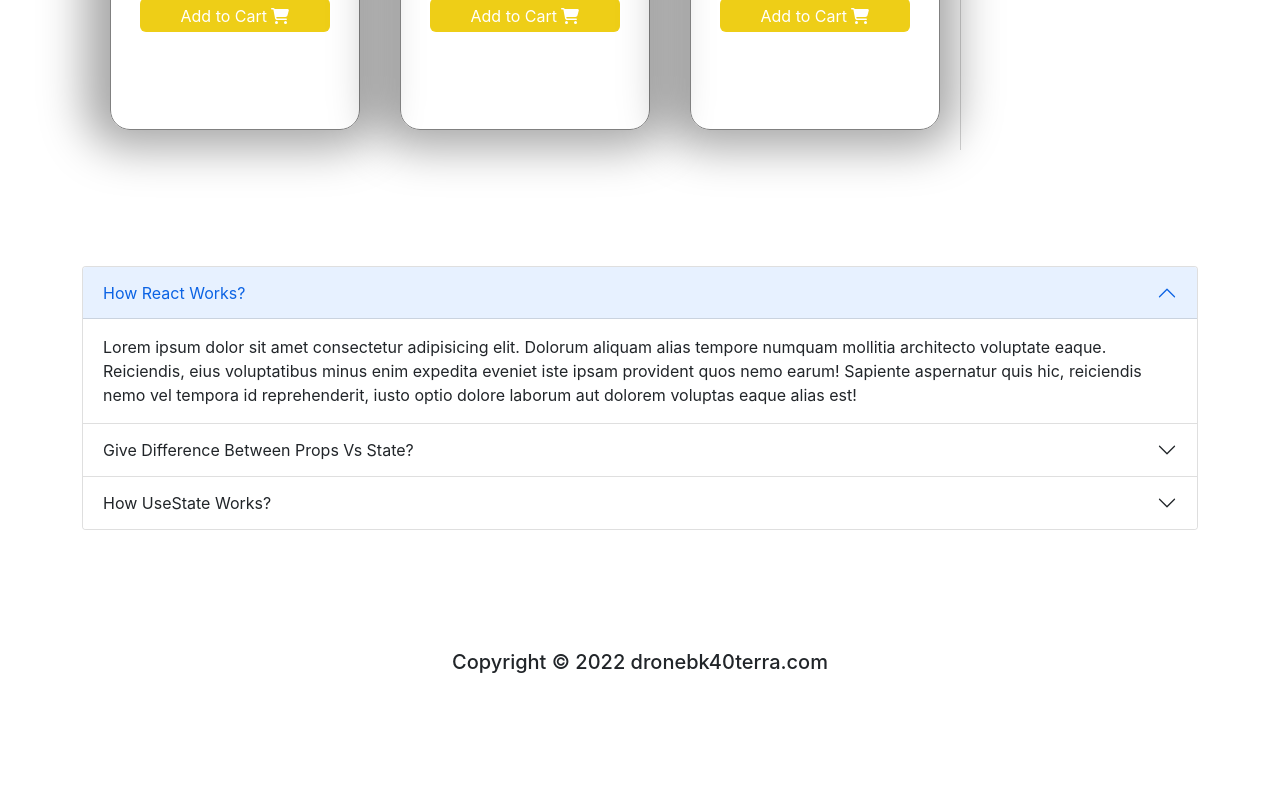
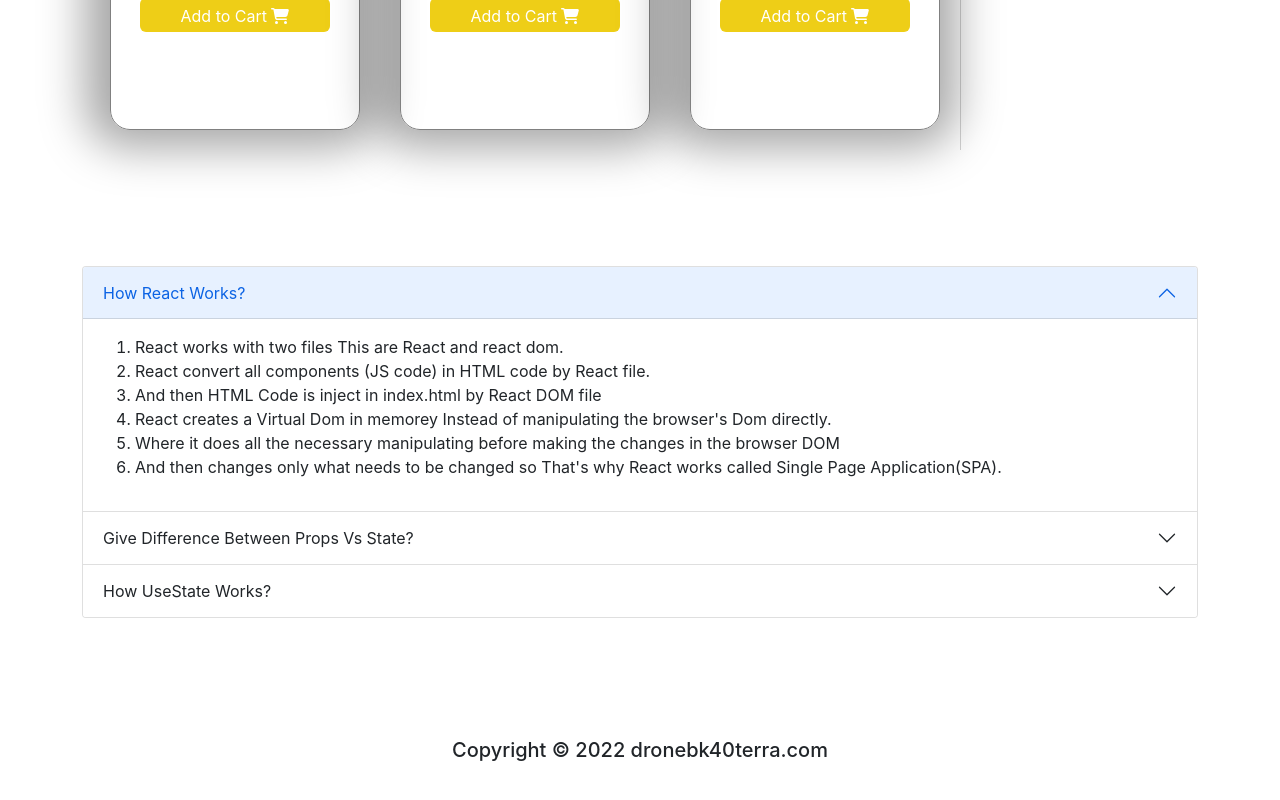
Before and after one commit to khadiza21/-lucky-one-as-8, a React (Create React App) app: page / in a window 1280 px wide. Shown: the part 2278-3078 px from the top of the page. Before the commit the page ends 3032 px from the top, so only its background shows below. Built offline with nearby package versions, Linux system fonts and the light colour scheme.

Commit message:
40% done

```diff
--- a/src/components/Answers/Answers.js
+++ b/src/components/Answers/Answers.js
@@ -23,12 +23,30 @@ const Answers = () => {
             aria-labelledby="panelsStayOpen-headingOne"
           >
             <div className="accordion-body">
-              Lorem ipsum dolor sit amet consectetur adipisicing elit. Dolorum
-              aliquam alias tempore numquam mollitia architecto voluptate eaque.
-              Reiciendis, eius voluptatibus minus enim expedita eveniet iste
-              ipsam provident quos nemo earum! Sapiente aspernatur quis hic,
-              reiciendis nemo vel tempora id reprehenderit, iusto optio dolore
-              laborum aut dolorem voluptas eaque alias est!
+              <ol>
+                <li>
+                  React works with two files This are React and react dom.
+                </li>
+                <li>
+                  React convert all components (JS code) in HTML code by React
+                  file.
+                </li>
+                <li>
+                  And then HTML Code is inject in index.html by React DOM file
+                </li>
+                <li>
+                  React creates a Virtual Dom in memorey Instead of manipulating
+                  the browser's Dom directly.
+                </li>
+                <li>
+                  Where it does all the necessary manipulating before making the
+                  changes in the browser DOM
+                </li>
+                <li>
+                  And then changes only what needs to be changed so That's why
+                  React works called Single Page Application(SPA).{" "}
+                </li>
+              </ol>
             </div>
           </div>
         </div>
@@ -89,12 +107,22 @@ const Answers = () => {
             aria-labelledby="panelsStayOpen-headingThree"
           >
             <div className="accordion-body">
-              Lorem ipsum dolor sit amet consectetur adipisicing elit. Dolorum
-              aliquam alias tempore numquam mollitia architecto voluptate eaque.
-              Reiciendis, eius voluptatibus minus enim expedita eveniet iste
-              ipsam provident quos nemo earum! Sapiente aspernatur quis hic,
-              reiciendis nemo vel tempora id reprehenderit, iusto optio dolore
-              laborum aut dolorem voluptas eaque alias est!
+              <ol>
+                <li>
+                  In useState have Tow component . They are: 1. array 2. Arrow
+                  Function/method
+                </li>
+                <li>useState is Works like a Hook in React. </li>
+                <li>
+                  UseState allows us to have state variables in functional
+                  components.
+                </li>
+                <li>Here, pass the initial sate to this useState function.</li>
+                <li>
+                  The function return a a variable with the current state value{" "}
+                </li>
+                <li>And then another function to update this value</li>
+              </ol>
             </div>
           </div>
         </div>
```
